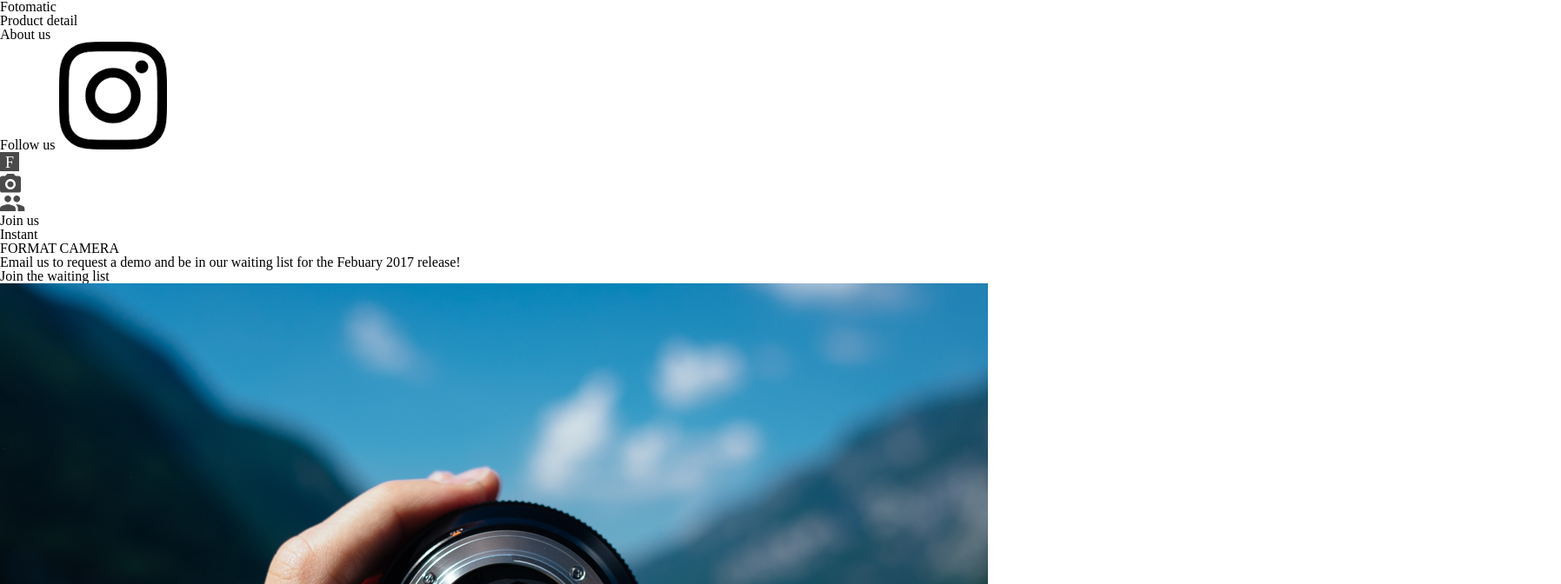
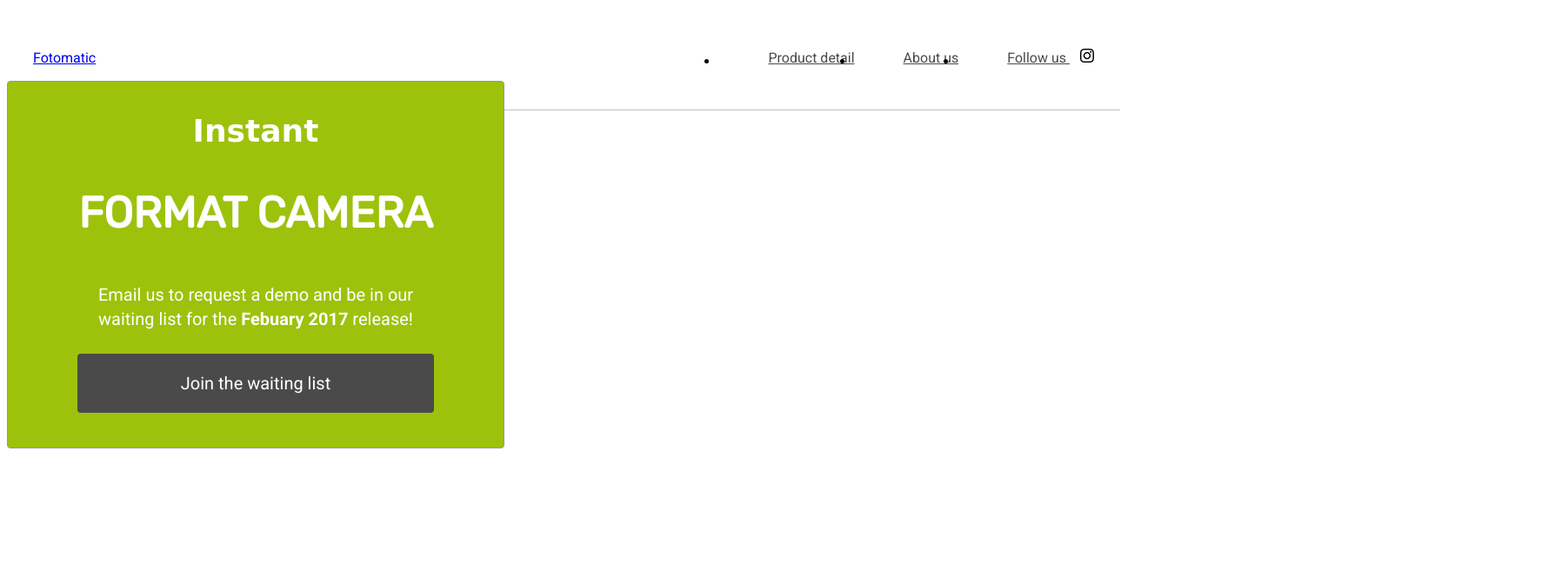
Before and after one commit to gualberto2/CSS-Fotomatic, a plain HTML site: page index.html in a window 1280 px wide. Shown: the top 672 px of the page at 87% size, 1795 px wide, since content can reach past the window. Drawn offline with Linux system fonts and the light colour scheme; files whose address does not match are found by name; a web font is replaced by a local one.

Commit message:
commit on master

```diff
--- a/index.html
+++ b/index.html
@@ -4,7 +4,7 @@
   <link href="https://fonts.googleapis.com/css?family=Damion" rel="stylesheet">
   <link href="https://fonts.googleapis.com/css?family=Rubik" rel="stylesheet">
   <link href="https://fonts.googleapis.com/css?family=Roboto:300,400,600,700" rel="stylesheet">
-  <link rel="stylesheet" href="resources/css/reset.css">
+  <link rel="stylesheet" href="resources/css/style.css">
   <meta charset="UTF-8">
 </head>
 <body>
```
